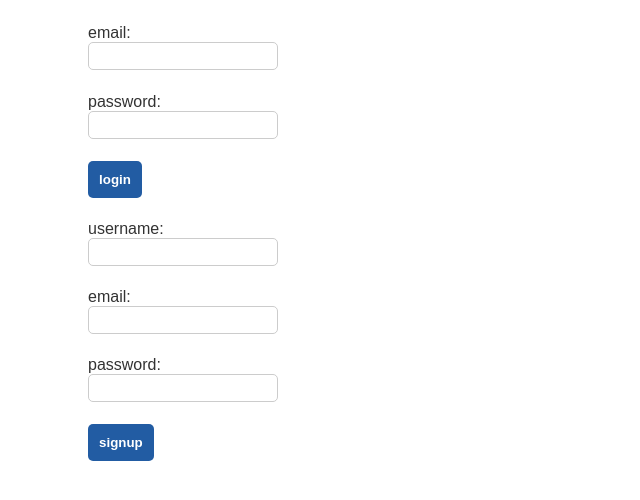
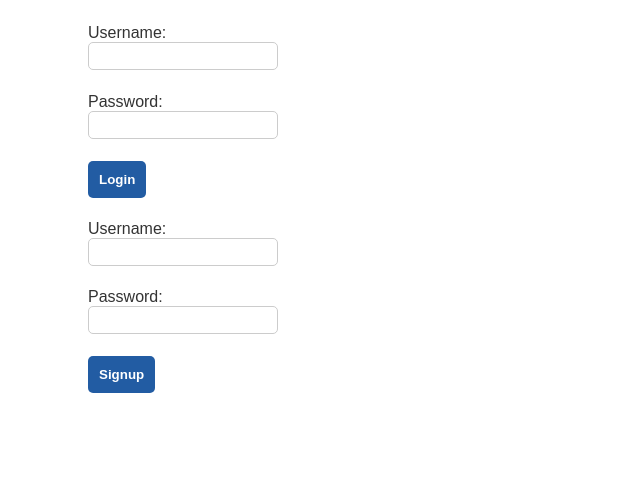
Before and after one commit to einalem4/cms-tech-blog, a Node server app: page /login in a window 1280 px wide. Shown: the part 40-540 px from the top of the page, without its empty margins (0-640 px from the left). Run offline with Node 20, Linux system fonts and the light colour scheme; some libraries are stand-ins or nearby versions.

Commit message:
update login and user routes

```diff
--- a/public/javascript/login.js
+++ b/public/javascript/login.js
@@ -28,15 +28,13 @@ async function signupFormHandler(event) {
   event.preventDefault();
 
   const username = document.querySelector('#username-signup').value.trim();
-  const email = document.querySelector('#email-signup').value.trim();
   const password = document.querySelector('#password-signup').value.trim();
 
-  if (username && email && password) {
+  if (username && password) {
     const response = await fetch('/api/users', {
       method: 'post',
       body: JSON.stringify({
         username,
-        email,
         password
       }),
       headers: { 'Content-Type': 'application/json' }
--- a/views/login.handlebars
+++ b/views/login.handlebars
@@ -1,34 +1,30 @@
 {{!-- login form --}}
 <form class="login-form">
   <div>
-    <label for="email-login">email:</label>
-    <input type="text" id="email-login" />
+    <label for="username-login">Username:</label>
+    <input type="text" id="username-login" />
   </div>
   <div>
-    <label for="password-login">password:</label>
+    <label for="password-login">Password:</label>
     <input type="password" id="password-login" />
   </div>
   <div>
-    <button type="submit">login</button>
+    <button type="submit">Login</button>
   </div>
 </form>
 
 {{!-- sign-up form --}}
 <form class="signup-form">
   <div>
-    <label for="username-signup">username:</label>
+    <label for="username-signup">Username:</label>
     <input type="text" id="username-signup" />
   </div>
   <div>
-    <label for="email-signup">email:</label>
-    <input type="text" id="email-signup" />
-  </div>
-  <div>
-    <label for="password-signup">password:</label>
+    <label for="password-signup">Password:</label>
     <input type="password" id="password-signup" />
   </div>
   <div>
-    <button type="submit">signup</button>
+    <button type="submit">Signup</button>
   </div>
 </form>
 
```
Also changed, not shown: controllers/api/user-routes.js (+5 -6 lines), models/user.js (+0 -8 lines).
